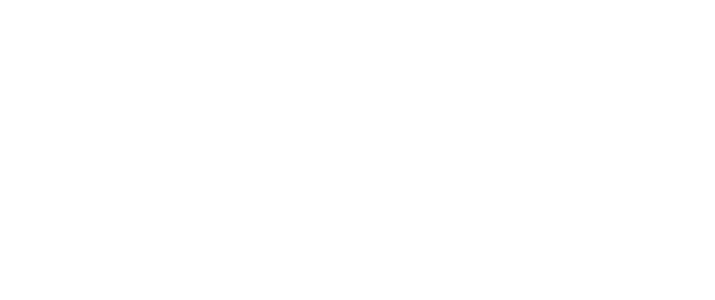
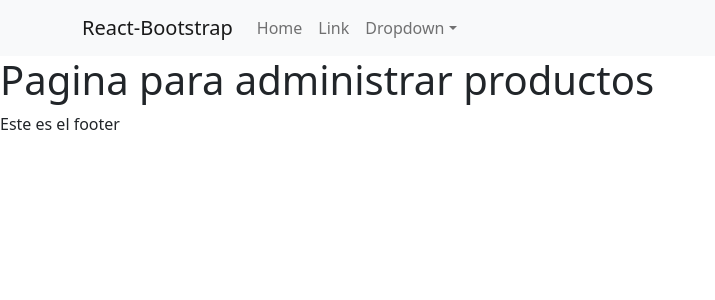
Before and after one commit to rollingcodeschool/Crudc2i, a React (Create React App) app: page /administrar in a window 1280 px wide. Shown: the top 300 px of the page, without its empty margins (0-715 px from the left). Built offline with nearby package versions, Linux system fonts and the light colour scheme.

Commit message:
agregamos el sistema de rutas

```diff
--- a/src/App.js
+++ b/src/App.js
@@ -1,8 +1,29 @@
 import './App.css';
+import 'bootstrap/dist/css/bootstrap.min.css'
+import {BrowserRouter, Routes, Route} from 'react-router-dom';
+import Home from './components/views/Home'
+import AdministrarProductos from './components/views/AdministrarProductos'
+import CrearProducto from './components/views/CrearProducto'
+import EditarProducto from './components/views/EditarProducto'
+import Error404 from './components/views/Error404'
+import Menu from './components/common/Menu';
+import Footer from './components/common/Footer';
 
 function App() {
   return (
-    <div></div>
+    <div>
+      <BrowserRouter>
+        <Menu></Menu>
+        <Routes>
+          <Route exact path='/' element={<Home></Home>} ></Route>
+          <Route exact path='/administrar' element={<AdministrarProductos></AdministrarProductos>} ></Route>
+          <Route exact path='/administrar/producto/crear' element={<CrearProducto></CrearProducto>} ></Route>
+          <Route exact path='/administrar/producto/editar/:id' element={<EditarProducto></EditarProducto>} ></Route>
+          <Route path='*' element={<Error404></Error404>}></Route>
+        </Routes>
+        <Footer></Footer>
+      </BrowserRouter>
+    </div>
   );
 }
 
--- /dev/null
+++ b/src/components/common/Footer.js
@@ -0,0 +1,11 @@
+import React from 'react';
+
+const Footer = () => {
+    return (
+        <div>
+            <p>Este es el footer</p>
+        </div>
+    );
+};
+
+export default Footer;
--- /dev/null
+++ b/src/components/common/Menu.js
@@ -0,0 +1,32 @@
+import React from 'react';
+import {Navbar, Nav, NavDropdown, Container} from 'react-bootstrap'
+
+const Menu = () => {
+    return (
+        <Navbar bg="light" expand="lg">
+        <Container>
+          <Navbar.Brand href="#home">React-Bootstrap</Navbar.Brand>
+          <Navbar.Toggle aria-controls="basic-navbar-nav" />
+          <Navbar.Collapse id="basic-navbar-nav">
+            <Nav className="me-auto">
+              <Nav.Link href="#home">Home</Nav.Link>
+              <Nav.Link href="#link">Link</Nav.Link>
+              <NavDropdown title="Dropdown" id="basic-nav-dropdown">
+                <NavDropdown.Item href="#action/3.1">Action</NavDropdown.Item>
+                <NavDropdown.Item href="#action/3.2">
+                  Another action
+                </NavDropdown.Item>
+                <NavDropdown.Item href="#action/3.3">Something</NavDropdown.Item>
+                <NavDropdown.Divider />
+                <NavDropdown.Item href="#action/3.4">
+                  Separated link
+                </NavDropdown.Item>
+              </NavDropdown>
+            </Nav>
+          </Navbar.Collapse>
+        </Container>
+      </Navbar>
+    );
+};
+
+export default Menu;
--- /dev/null
+++ b/src/components/views/AdministrarProductos.js
@@ -0,0 +1,11 @@
+import React from 'react';
+
+const AdministrarProductos = () => {
+    return (
+        <div>
+            <h1>Pagina para administrar productos</h1>
+        </div>
+    );
+};
+
+export default AdministrarProductos;
--- /dev/null
+++ b/src/components/views/CrearProducto.js
@@ -0,0 +1,11 @@
+import React from 'react';
+
+const CrearProducto = () => {
+    return (
+        <div>
+            <h1>Pagina para crear productos</h1>
+        </div>
+    );
+};
+
+export default CrearProducto;
--- /dev/null
+++ b/src/components/views/EditarProducto.js
@@ -0,0 +1,11 @@
+import React from 'react';
+
+const EditarProducto = () => {
+    return (
+        <div>
+            <h1>Editar Producto</h1>
+        </div>
+    );
+};
+
+export default EditarProducto;
--- /dev/null
+++ b/src/components/views/Error404.js
@@ -0,0 +1,11 @@
+import React from 'react';
+
+const Error404 = () => {
+    return (
+        <div>
+            <h1>Pagina error 404</h1>
+        </div>
+    );
+};
+
+export default Error404;
--- /dev/null
+++ b/src/components/views/Home.js
@@ -0,0 +1,11 @@
+import React from 'react';
+
+const Home = () => {
+    return (
+        <div>
+           <h1>Pagina principal</h1>
+        </div>
+    );
+};
+
+export default Home;
```
